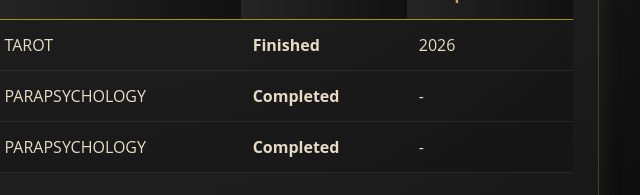
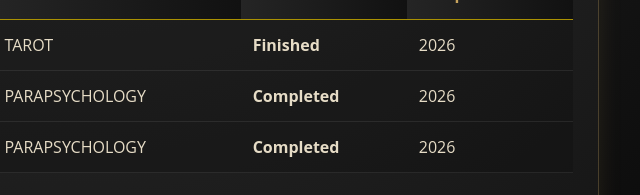
Before and after one commit to jevgenijtimoscenko/parapsycholog, a plain HTML site: page students.html in a window 1280 px wide. Shown: the part 458-653 px from the top of the page, 567-1207 px from the left. Drawn offline with Linux system fonts and the light colour scheme.

Commit message:
Update students.html

```diff
--- a/students.html
+++ b/students.html
@@ -145,7 +145,7 @@
             <td>IRINA KRAVCOVA</td>
             <td>PARAPSYCHOLOGY</td>
             <td class="status-certified">Completed</td>
-            <td>-</td>
+            <td>2026</td>
           </tr>
 
             <tr>
@@ -153,7 +153,7 @@
             <td>YULIA SHLYAHOVA</td>
             <td>PARAPSYCHOLOGY</td>
             <td class="status-certified">Completed</td>
-            <td>-</td>
+            <td>2026</td>
           </tr>
 
           <!-- Example:
```
